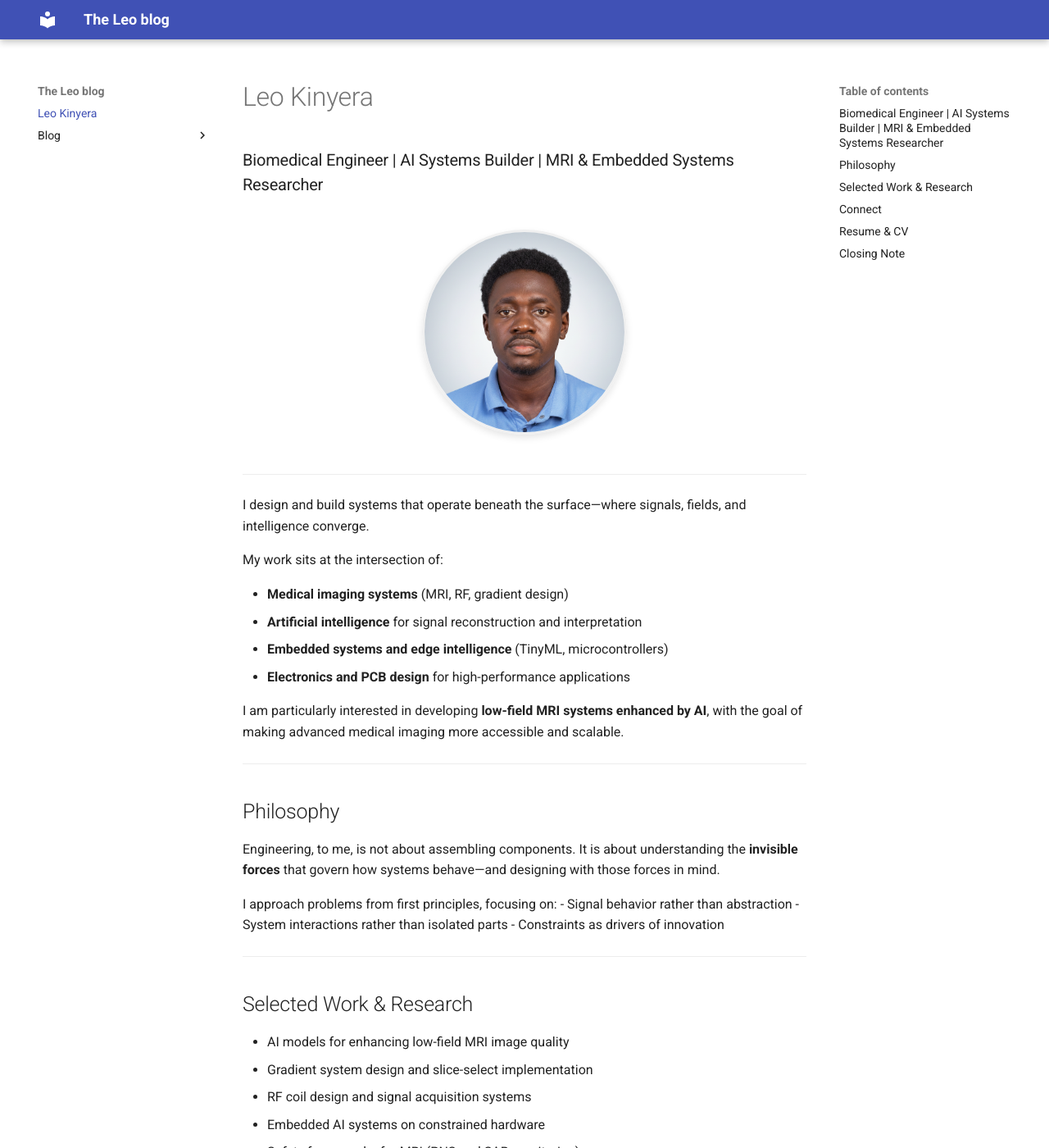
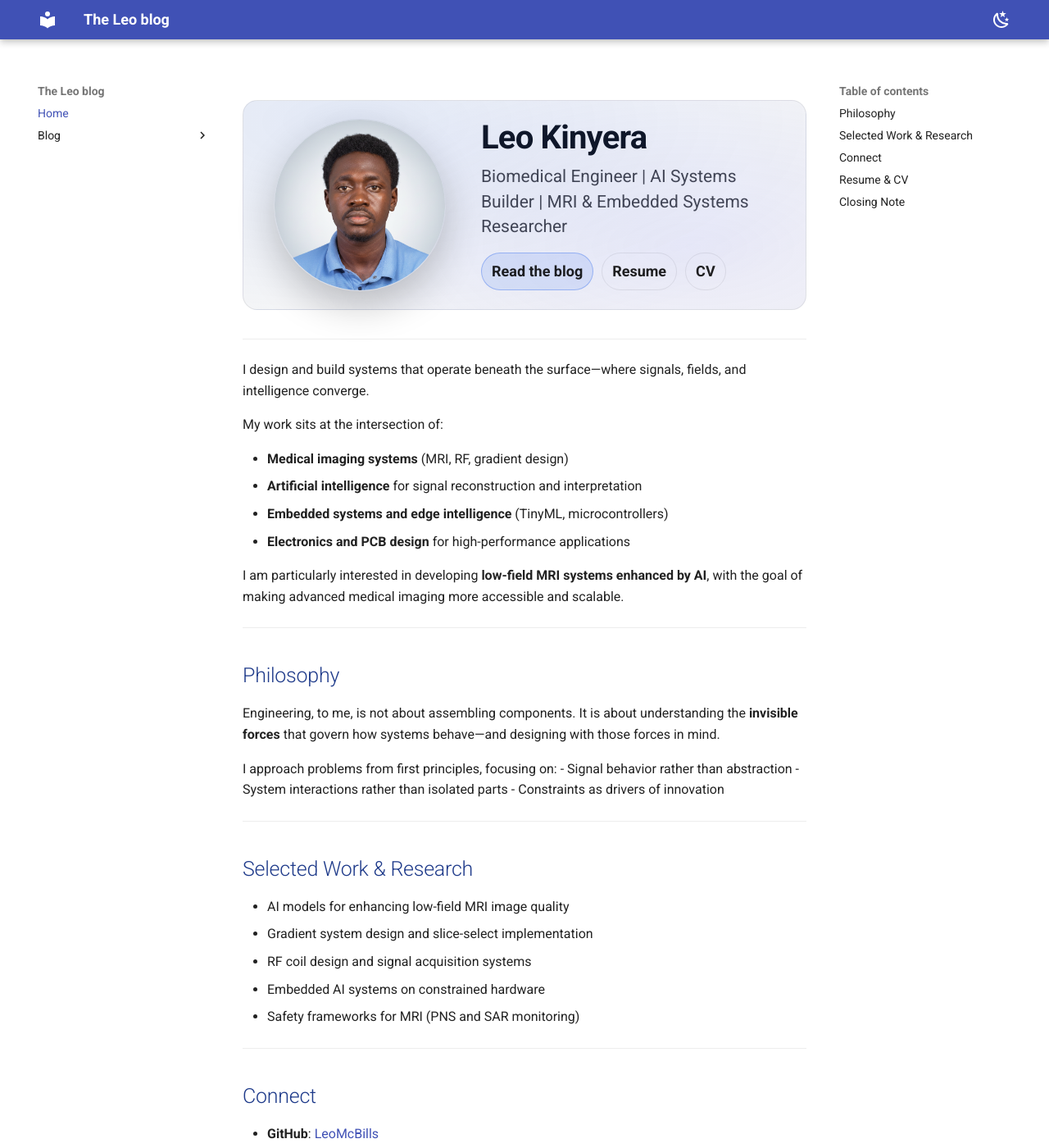
Before and after one commit to LeoMcBills/leo_blog, an MkDocs documentation site: the page built from docs/index.md, in a window 1280 px wide and 1400 px high. Shown: the whole window at 82% size. Built offline with MkDocs 1.6.1 and Material for MkDocs 9.7.7, drawn with Linux system fonts in a browser that asks for light colours.

Commit message:
improve profile

```diff
--- a/docs/index.md
+++ b/docs/index.md
@@ -1,9 +1,18 @@
-# Leo Kinyera
-### Biomedical Engineer | AI Systems Builder | MRI & Embedded Systems Researcher
+<section class="leo-hero" aria-label="Intro">
+  <div class="leo-hero__media">
+    <img class="leo-hero__avatar" src="assets/profile/leoKinyera.png" alt="Leo Kinyera">
+  </div>
 
-<div style="text-align: center; margin: 40px 0;">
-  <img src="assets/profile/leoKinyera.png" alt="Leo Kinyera" style="width: 250px; height: 250px; border-radius: 50%; object-fit: cover; box-shadow: 0 4px 8px rgba(0,0,0,0.1); border: 3px solid #f0f0f0;">
-</div>
+  <div class="leo-hero__text">
+    <h1 class="leo-hero__title">Leo Kinyera</h1>
+    <p class="leo-hero__subtitle">Biomedical Engineer | AI Systems Builder | MRI &amp; Embedded Systems Researcher</p>
+    <div class="leo-hero__links">
+      <a class="leo-hero__link" href="/blog/">Read the blog</a>
+      <a class="leo-hero__link leo-hero__link--ghost" href="assets/Leo_Kinyera_Resume.pdf">Resume</a>
+      <a class="leo-hero__link leo-hero__link--ghost" href="assets/Leo_Kinyera_CV.pdf">CV</a>
+    </div>
+  </div>
+</section>
 
 ---
 
--- /dev/null
+++ b/docs/stylesheets/extra.css
@@ -0,0 +1,145 @@
+/* Theme-aware heading colors (Material for MkDocs) */
+
+/* Light scheme (default) */
+:root,
+[data-md-color-scheme="default"] {
+  --leo-h1-color: #0f172a; /* slate-900 */
+  --leo-h2-color: #1e3a8a; /* indigo-900 */
+  --leo-h3-color: #1d4ed8; /* blue-700 */
+
+  --leo-hero-bg: rgba(2, 6, 23, 0.03);
+  --leo-hero-border: rgba(2, 6, 23, 0.08);
+  --leo-hero-subtle: rgba(2, 6, 23, 0.72);
+  --leo-hero-link-border: rgba(37, 99, 235, 0.35);
+  --leo-hero-link-bg: rgba(37, 99, 235, 0.12);
+  --leo-hero-link-fg: var(--md-default-fg-color, #0f172a);
+  --leo-hero-link-ghost-fg: var(--md-default-fg-color, #0f172a);
+}
+
+/* Dark scheme (slate) */
+[data-md-color-scheme="slate"] {
+  --leo-h1-color: #f8fafc; /* slate-50 */
+  --leo-h2-color: #93c5fd; /* blue-300 */
+  --leo-h3-color: #60a5fa; /* blue-400 */
+
+  --leo-hero-bg: rgba(255, 255, 255, 0.04);
+  --leo-hero-border: rgba(255, 255, 255, 0.10);
+  --leo-hero-subtle: rgba(255, 255, 255, 0.72);
+
+  --leo-hero-link-border: rgba(147, 197, 253, 0.40);
+  --leo-hero-link-bg: rgba(147, 197, 253, 0.14);
+  --leo-hero-link-fg: rgba(248, 250, 252, 0.92);
+  --leo-hero-link-ghost-fg: rgba(248, 250, 252, 0.86);
+}
+
+/* Apply to page titles + headings */
+.md-typeset h1 {
+  color: var(--leo-h1-color);
+}
+
+.md-typeset h2 {
+  color: var(--leo-h2-color);
+}
+
+.md-typeset h3 {
+  color: var(--leo-h3-color);
+}
+
+/* Home page hero (photo + title) */
+.md-typeset .leo-hero {
+  display: grid;
+  grid-template-columns: 240px 1fr;
+  align-items: center;
+  gap: 28px;
+  margin: 24px 0 34px;
+  padding: 22px 22px;
+  border-radius: 18px;
+  background:
+    radial-gradient(1200px 500px at 20% 10%, rgba(37, 99, 235, 0.10), transparent 55%),
+    radial-gradient(900px 400px at 80% 70%, rgba(99, 102, 241, 0.10), transparent 55%),
+    var(--leo-hero-bg);
+  border: 1px solid var(--leo-hero-border);
+  color: var(--md-default-fg-color, #0f172a);
+}
+
+.md-typeset .leo-hero__media {
+  display: flex;
+  justify-content: center;
+}
+
+.md-typeset .leo-hero__avatar {
+  width: 210px;
+  height: 210px;
+  border-radius: 50%;
+  object-fit: cover;
+  box-shadow:
+    0 18px 45px rgba(0, 0, 0, 0.22),
+    0 2px 0 rgba(255, 255, 255, 0.06) inset;
+  border: 1px solid var(--leo-hero-border);
+  flex: 0 0 auto;
+}
+
+.md-typeset .leo-hero__title {
+  margin: 0;
+  letter-spacing: -0.02em;
+  font-weight: 750;
+  font-size: clamp(2.0rem, 2.8vw, 2.6rem);
+  line-height: 1.12;
+  color: var(--leo-h1-color);
+}
+
+.md-typeset .leo-hero__subtitle {
+  margin: 10px 0 0;
+  font-size: 1.05rem;
+  line-height: 1.45;
+  color: var(--leo-hero-subtle);
+  max-width: 52ch;
+}
+
+.md-typeset .leo-hero__links {
+  display: flex;
+  flex-wrap: wrap;
+  gap: 10px;
+  margin-top: 16px;
+}
+
+.md-typeset .leo-hero__link {
+  display: inline-flex;
+  align-items: center;
+  justify-content: center;
+  padding: 8px 12px;
+  border-radius: 999px;
+  text-decoration: none;
+  font-weight: 600;
+  font-size: 0.9rem;
+  border: 1px solid var(--leo-hero-link-border);
+  background: var(--leo-hero-link-bg);
+  color: var(--leo-hero-link-fg);
+}
+
+.md-typeset .leo-hero__link--ghost {
+  border-color: var(--leo-hero-border);
+  background: transparent;
+  color: var(--leo-hero-link-ghost-fg);
+}
+
+.md-typeset .leo-hero__link:hover {
+  filter: brightness(1.05);
+}
+
+@media (max-width: 780px) {
+  .md-typeset .leo-hero {
+    grid-template-columns: 1fr;
+    text-align: center;
+    padding: 18px 16px;
+  }
+
+  .md-typeset .leo-hero__subtitle {
+    margin-left: auto;
+    margin-right: auto;
+  }
+
+  .md-typeset .leo-hero__links {
+    justify-content: center;
+  }
+}
--- a/mkdocs.yml
+++ b/mkdocs.yml
@@ -4,6 +4,17 @@
 
 theme:
   name: material
+  palette:
+    # Light mode (default)
+    - scheme: default
+      toggle:
+        icon: material/weather-night
+        name: Switch to dark mode
+    # Dark mode
+    - scheme: slate
+      toggle:
+        icon: material/weather-sunny
+        name: Switch to light mode
   features:
     - content.code.copy
     - navigation.instant
@@ -11,6 +22,9 @@
 plugins:
   - blog
 
+extra_css:
+  - stylesheets/extra.css
+
 markdown_extensions:
   - attr_list
   - md_in_html
```
Also changed, not shown: README.md (+13 -1 lines), 1 other file.
